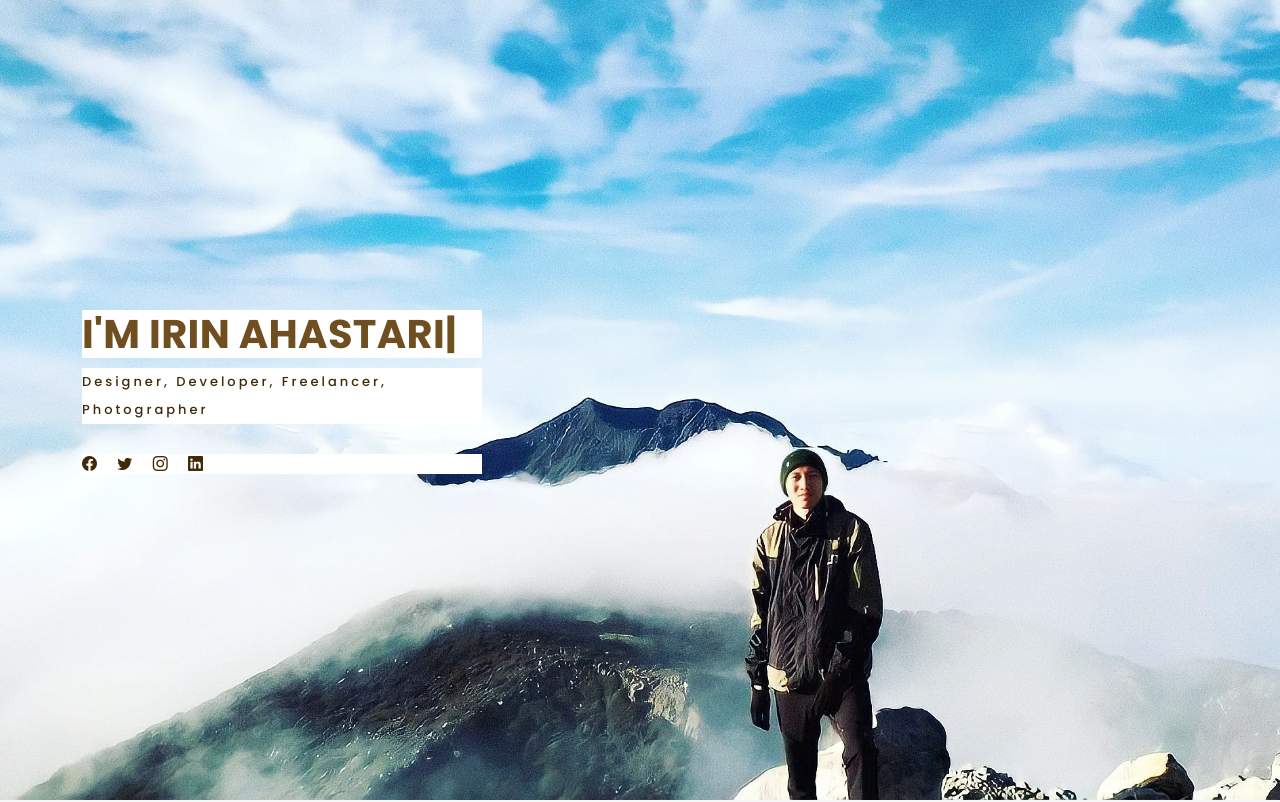
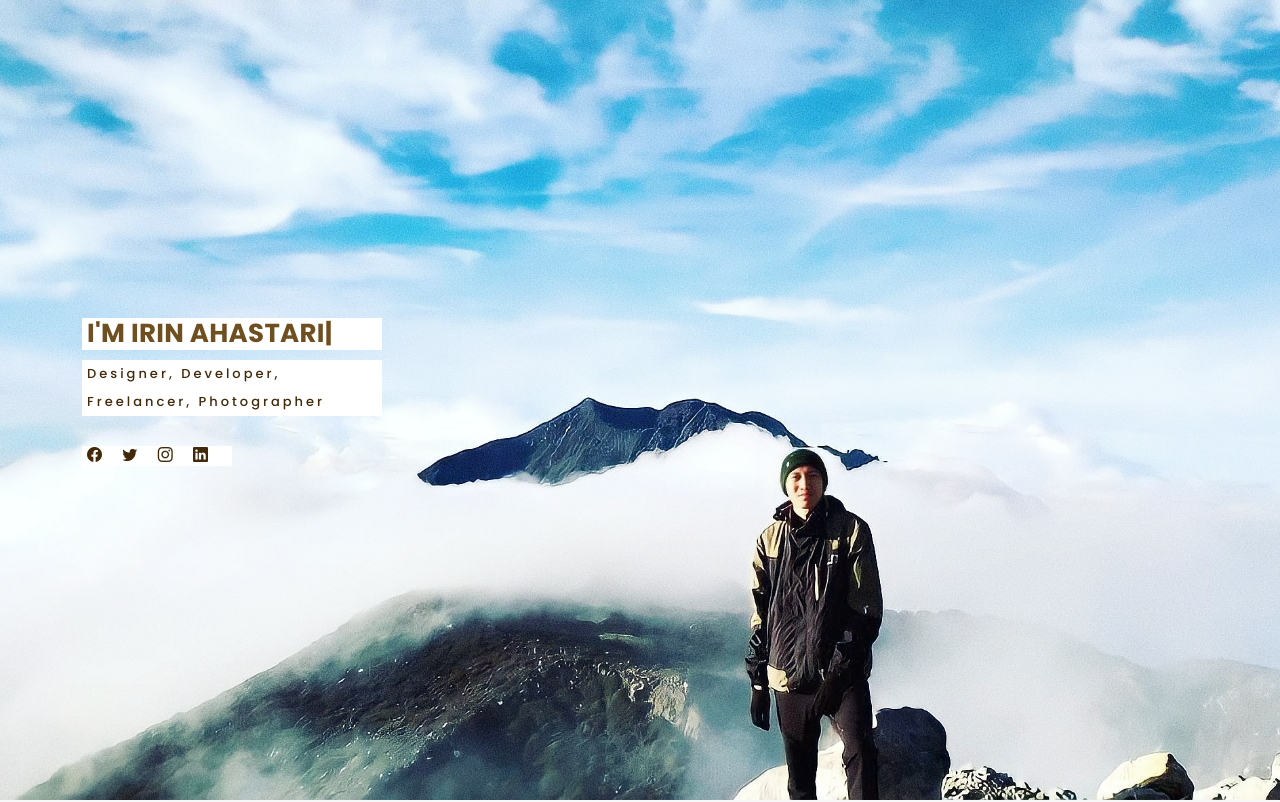
Before and after one commit to stimatamengajar22/stimatamengajar22.github.io, a plain HTML site: page index.html in a window 1280 px wide. Shown: the top 802 px of the page. Drawn offline with nearby package versions, Linux system fonts and the light colour scheme; a web font is replaced by a local one.

Commit message:
update hero section 2

```diff
--- a/index.html
+++ b/index.html
@@ -80,10 +80,10 @@
 
     <div class="container">
       <div class="hero-content">
-        <h1 style="background-color: white;width: 400px;">I'm <span class="typed" data-typed-items="Irin Ahastari"></span></h1>
-        <p style="background-color: white;width: 400px;">Designer, Developer, Freelancer, Photographer</p>
+        <h1 style="background-color: white;width: 300px; font-size: 26px; padding-left: 5px;">I'm <span class="typed" data-typed-items="Irin Ahastari"></span></h1>
+        <p style="background-color: white;width: 300px; padding-left: 5px;">Designer, Developer, Freelancer, Photographer</p>
 
-        <ul class="list-unstyled list-social" style="background-color: white;width: 400px;">
+        <ul class="list-unstyled list-social" style="background-color: white;width: 150px; padding-left: 5px;">
           <li><a href="#"><i class="bi bi-facebook"></i></a></li>
           <li><a href="#"><i class="bi bi-twitter"></i></a></li>
           <li><a href="#"><i class="bi bi-instagram"></i></a></li>
```
